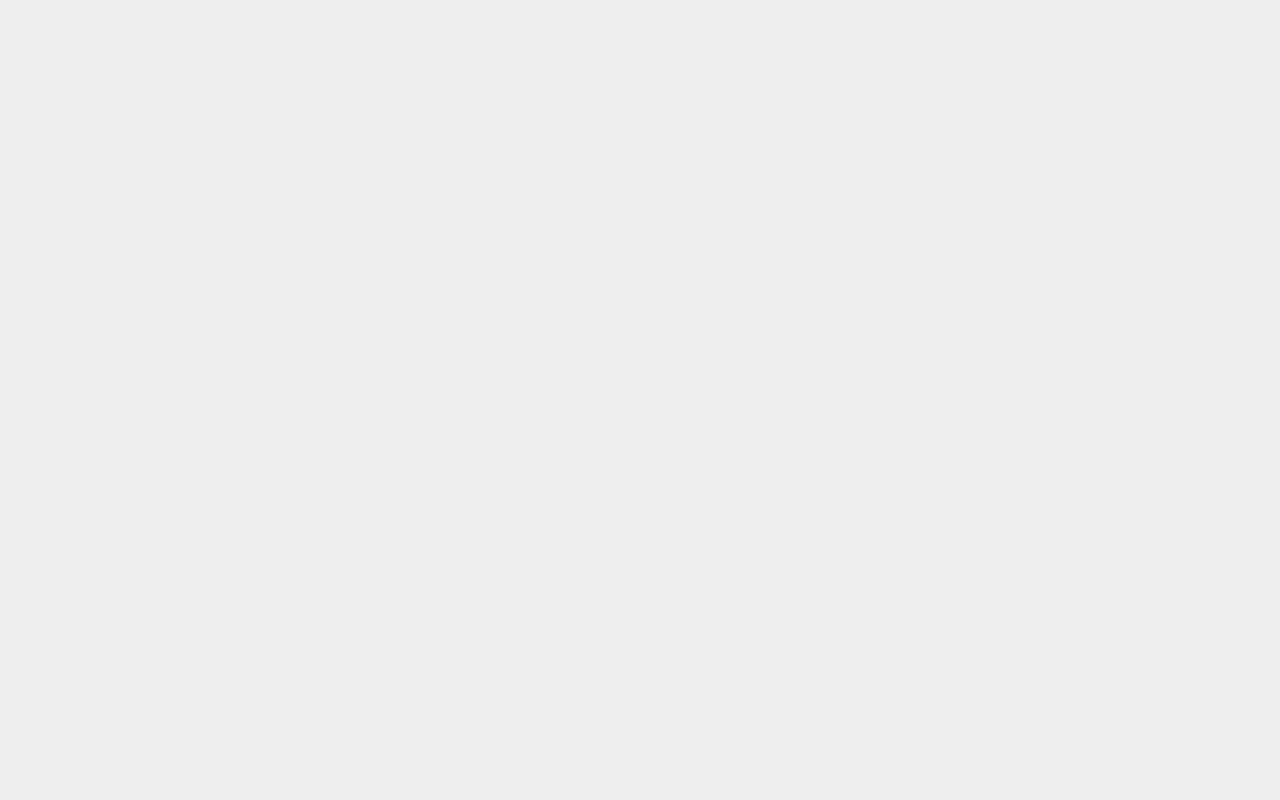
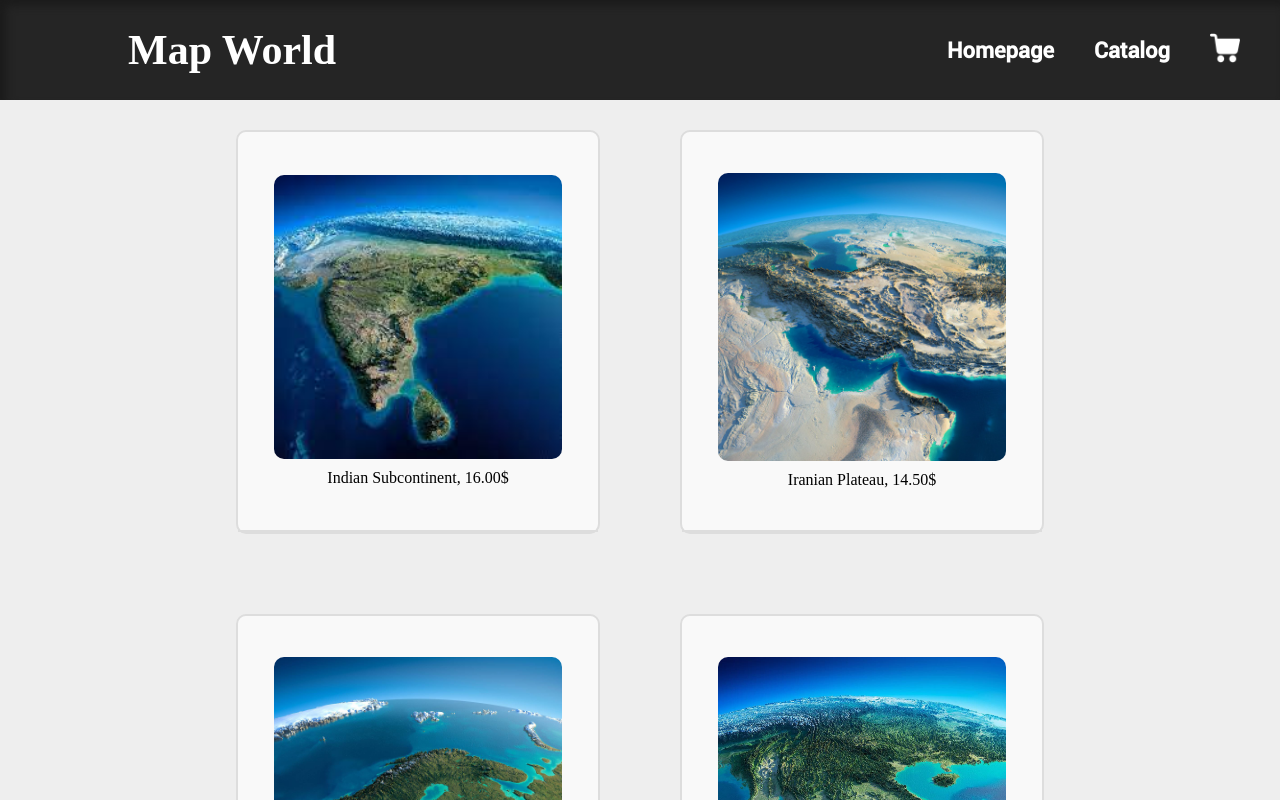
Before and after one commit to pequito193/shopping-cart, a React (Create React App) app: page /shopping-cart/catalog in a window 1280 px wide. Before the commit this address had no page. Shown: the top 800 px of the page. Built offline with nearby package versions, Linux system fonts and the light colour scheme.

Commit message:
Fix routing

```diff
--- a/src/App.js
+++ b/src/App.js
@@ -8,9 +8,9 @@ function App() {
   return (
     <React.Fragment>
         <Routes>
-          <Route path="/" element={<Homepage />} />
-          <Route path="/catalog" element={<Catalog />} />
-          <Route path="/cart" element={<Cart />} />
+          <Route path="/shopping-cart/" element={<Homepage />} />
+          <Route path="/shopping-cart/catalog" element={<Catalog />} />
+          <Route path="/shopping-cart/cart" element={<Cart />} />
         </Routes>
     </React.Fragment>
   );
--- a/src/components/Header.jsx
+++ b/src/components/Header.jsx
@@ -10,9 +10,9 @@ function Header() {
                 <span className="brand">Map World</span>
                 <div className="header-wrapper">
                     <img className="planet" src={require('./../assets/icons/favicon.ico')} alt='' />
-                    <Link to='/' className="header-element" >Homepage</Link>
-                    <Link to='/catalog' className="header-element" >Catalog</Link>
-                    <Link to='/cart'><img src={require("./../assets/icons/shopping-cart.png")} className="header-icon" alt="" /></Link>
+                    <Link to='/shopping-cart/' className="header-element" >Homepage</Link>
+                    <Link to='/shopping-cart/catalog' className="header-element" >Catalog</Link>
+                    <Link to='/shopping-cart/cart'><img src={require("./../assets/icons/shopping-cart.png")} className="header-icon" alt="" /></Link>
                 </div>
             </header>
         </React.Fragment>
```
